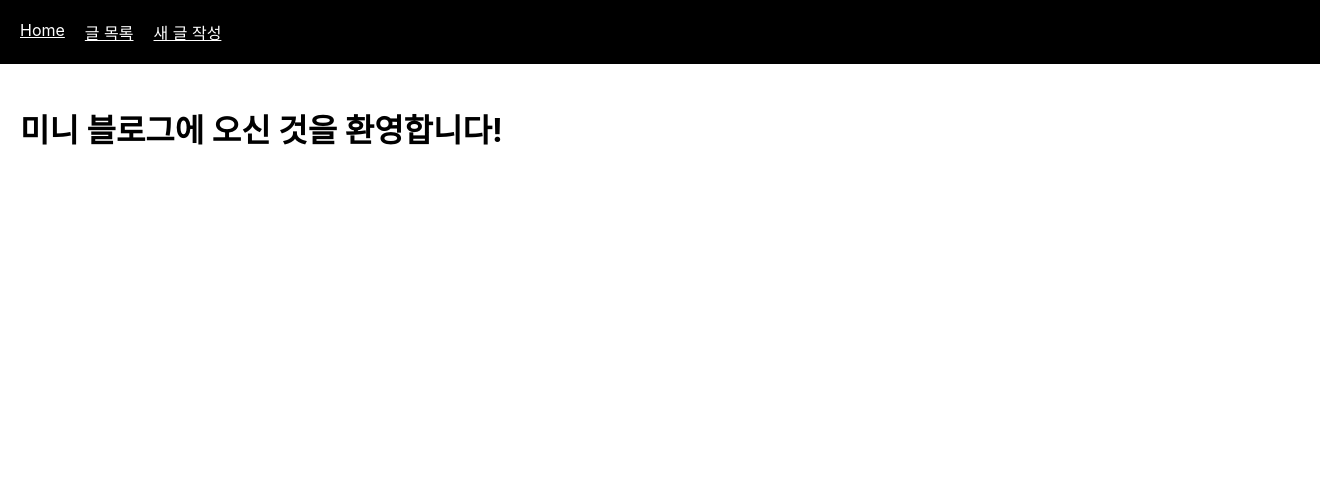
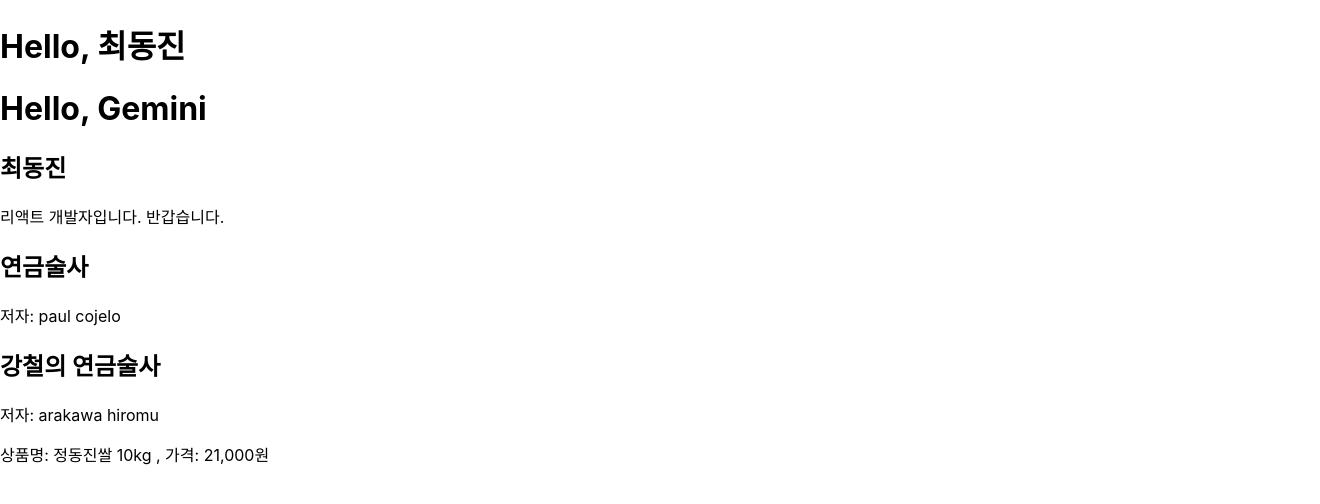
Before and after one commit to KaFelLa92/kafella92.github.io, a React app in the folder saykorean/: page / in a window 1280 px wide. Shown: the top 504 px of the page, 1320 px wide, since content can reach past the window. Built offline with nearby package versions, Linux system fonts and the light colour scheme.

Commit message:
리액트를 깎는 잼민이

```diff
--- a/saykorean/src/App.js
+++ b/saykorean/src/App.js
@@ -1,27 +1,21 @@
-import { Routes, Route, Link } from 'react-router-dom';
-import HomePage from './pages/HomePage';
-import PostListPage from './pages/PostListPage';
-import NewPostPage from './pages/NewPostPage';
 import './App.css';
+import Welcome from './components/Welcome';
+import MyProfile from './components/MyProfile';
+import Book from './components/Book';
+import Product from './components/Product';
 
 function App() {
   return (
     <div>
-      <nav className="head-nav">
-        <Link to="/" style={{color: 'white', marginRight: '20px'}}>Home</Link>
-        <Link to="/posts" style={{color: 'white', marginRight: '20px'}}>글 목록</Link>
-        <Link to="/new-post" style={{color: 'white'}}>새 글 작성</Link>
-      </nav>
-
-      <div style={{padding: '20px'}}>
-        <Routes>
-          <Route path="/" element={<HomePage />} />
-          <Route path="/posts" element={<PostListPage />} />
-          <Route path="/new-post" element={<NewPostPage />} />
-        </Routes>
-      </div>
+      <Welcome name="최동진" />
+      <Welcome name="Gemini" />
+      <MyProfile />
+      <Book title="연금술사" author="paul cojelo" />
+      <Book title="강철의 연금술사" author="arakawa hiromu" />
+      <Product name="정동진쌀 10kg" price="21,000" />
     </div>
   );
 }
 
+
 export default App;
--- /dev/null
+++ b/saykorean/src/components/Book.js
@@ -0,0 +1,10 @@
+function Book(props) {
+    return (
+        <div>
+            <h2> {props.title} </h2>
+            <p>저자: {props.author}</p>
+        </div>
+    );
+}
+
+export default Book;
--- /dev/null
+++ b/saykorean/src/components/MyProfile.js
@@ -0,0 +1,10 @@
+function MyProfile() {
+    return (
+        <div>
+            <h2> 최동진 </h2>
+            <p> 리액트 개발자입니다. 반갑습니다. </p>
+        </div>
+    );
+}
+
+export default MyProfile;
--- /dev/null
+++ b/saykorean/src/components/Product.js
@@ -0,0 +1,9 @@
+function Product(props) {
+    return (
+        <div>
+            <p> 상품명: {props.name} , 가격: {props.price}원 </p>
+        </div>
+    );
+}
+
+export default Product;
--- /dev/null
+++ b/saykorean/src/components/Welcome.js
@@ -0,0 +1,5 @@
+function Welcome(props) {
+    return <h1>Hello, {props.name}</h1>;
+}
+
+export default Welcome;
```
Also changed, not shown: 1 other file (tests, documents, lock files or other folders).
